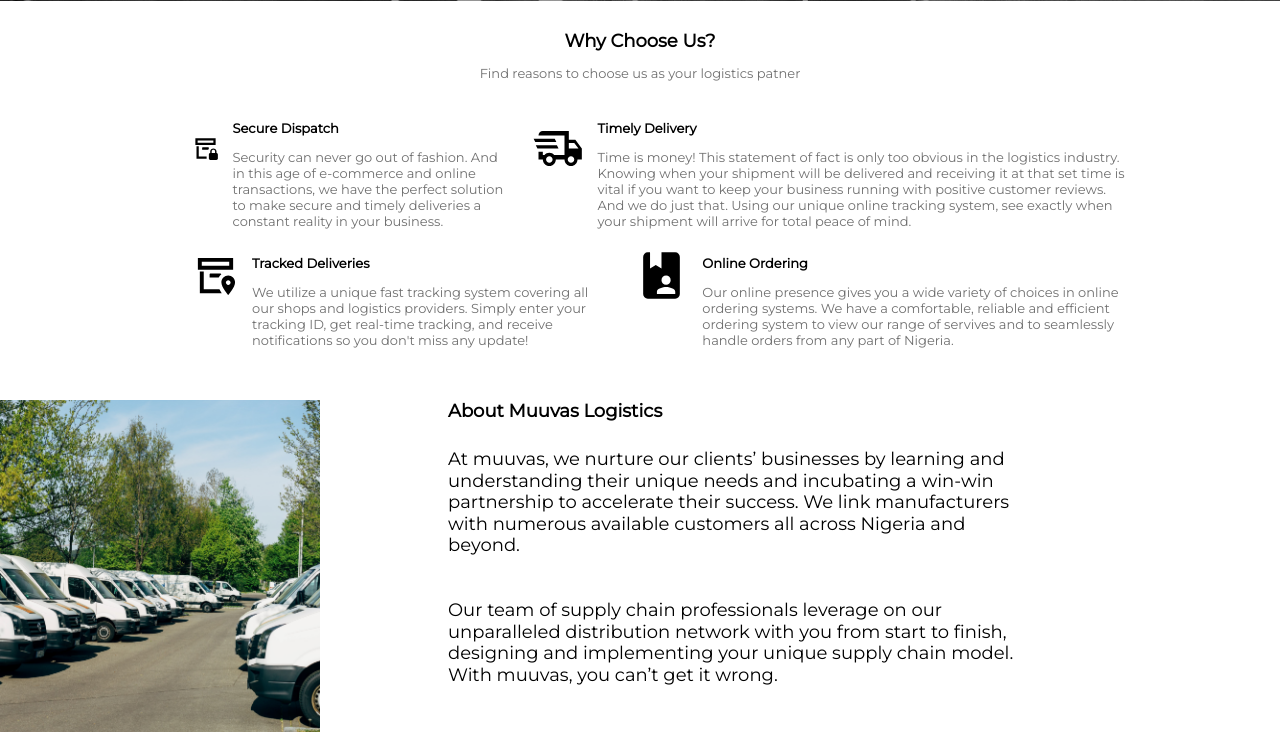
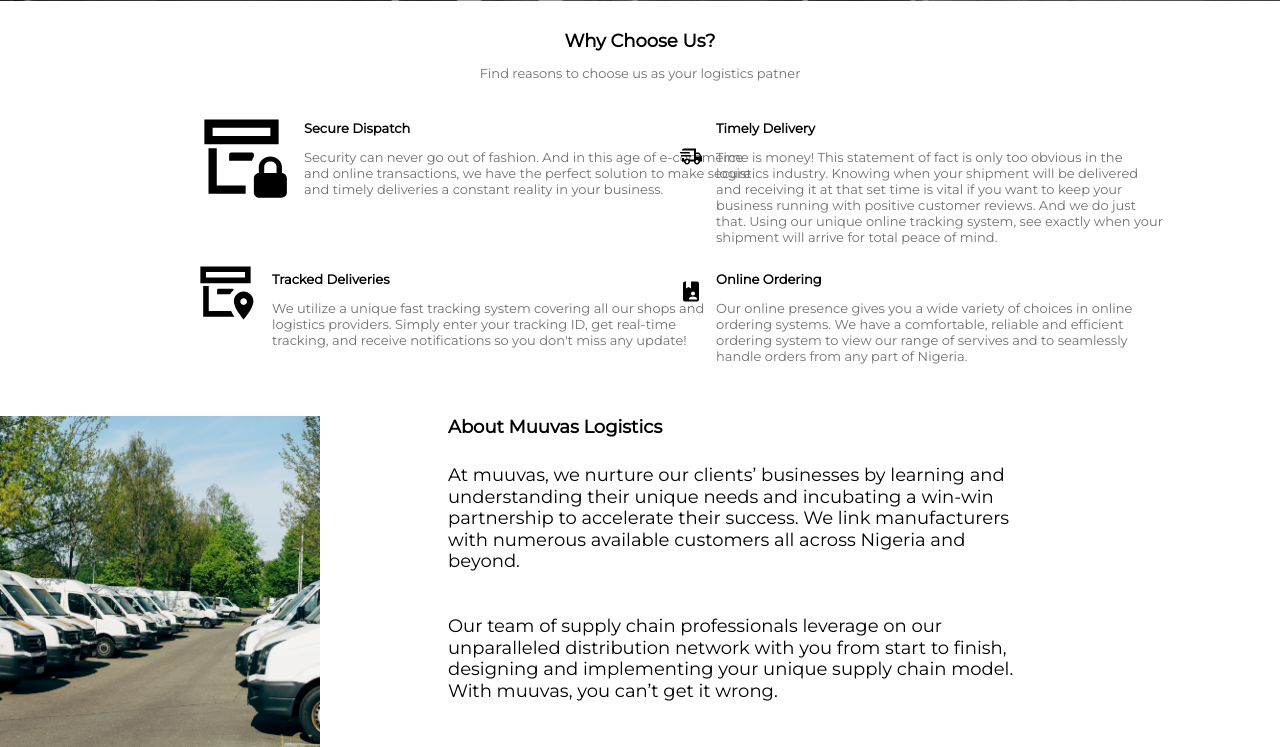
Before and after one commit to taeillo/draft, a Flask app: page / in a window 1280 px wide. Shown: the part 687-1434 px from the top of the page. Run offline with Flask 2, Linux system fonts and the light colour scheme.

Commit message:
Update index.css

```diff
--- a/static/styles/index.css
+++ b/static/styles/index.css
@@ -195,6 +195,7 @@
 }
 
 .service-description{
+    width: 35vw;
     color: #707070;
 }
 
```
